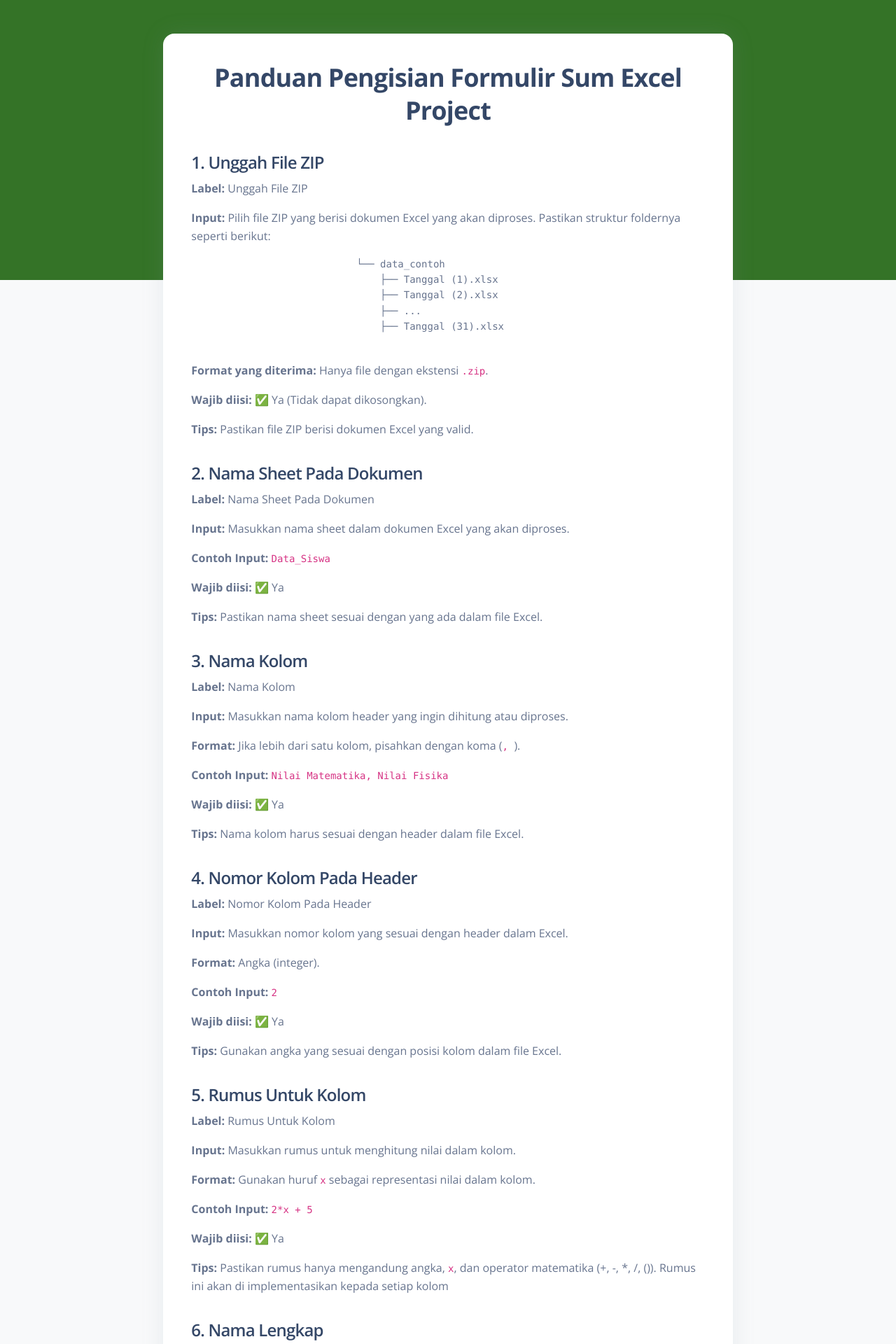
After one commit to ahmadzulfadli/sum_excel_project, a Flask app: page /panduan in a window 1280 px wide. The commit adds this page. Shown: the top 1920 px of the page at 70% size. Run offline with Flask 3, Linux system fonts and the light colour scheme; some libraries are stand-ins or nearby versions.

Commit message:
menambahkan halaman panduan

```diff
--- a/main.py
+++ b/main.py
@@ -74,7 +74,7 @@ def upload_file():
 
         # Proses file
         column_list = [col.strip() for col in column_name.split(',')]
-        process = DataProcessor(transaction_id, sheet_name, column_list, header_number)
+        process = DataProcessor(transaction_id, sheet_name, column_list, header_number, columns_formula)
         process.run()
 
         # Flash message untuk konfirmasi
@@ -84,6 +84,9 @@ def upload_file():
         flash('File harus berformat ZIP.')
         return redirect(url_for('index'))
 
+@app.route('/panduan')
+def panduan():
+    return render_template('panduan.html')
 
 @app.route('/success')
 def success():
--- a/templates/base.html
+++ b/templates/base.html
@@ -24,7 +24,7 @@
             sizes="76x76"
             href="{{ url_for('static', filename= 'img/restec500.png') }}"/>
     <link rel="icon" type="image/png" href="{{ url_for('static', filename= 'img/restec500.png') }}"/>
-    <title>IoT-Restec</title>
+    <title>Sum Excel Project</title>
     <!--     Fonts and icons     -->
     <link
             href="https://fonts.googleapis.com/css?family=Open+Sans:300,400,600,700"
--- /dev/null
+++ b/templates/panduan.html
@@ -0,0 +1,122 @@
+{% extends 'base.html' %}
+{% block konten %}
+    <div class="container-fluid py-4">
+        <div class="row mt-4">
+            <div class="col-lg-8 mb-lg-0 mb-4 mx-auto">
+                <div class="card z-index-2 h-100">
+                    <div class="card-body p-3">
+                        <!-- Menampilkan Flash Messages -->
+                        {% with messages = get_flashed_messages() %}
+                            {% if messages %}
+                                <div class="alert alert-info">
+                                    <ul>
+                                        {% for message in messages %}
+                                            <li>{{ message }}</li>
+                                        {% endfor %}
+                                    </ul>
+                                </div>
+                            {% endif %}
+                        {% endwith %}
+
+                        <div class="container mt-4">
+                            <center>
+                                <h2>Panduan Pengisian Formulir Sum Excel Project</h2>
+                            </center>
+                            <hr>
+
+                            <h4>1. Unggah File ZIP</h4>
+                            <p><strong>Label:</strong> Unggah File ZIP</p>
+                            <p><strong>Input:</strong> Pilih file ZIP yang berisi dokumen Excel yang akan diproses. Pastikan struktur foldernya seperti berikut:</p>
+                            <pre>
+                            └── data_contoh
+                                ├── Tanggal (1).xlsx
+                                ├── Tanggal (2).xlsx
+                                ├── ...
+                                ├── Tanggal (31).xlsx
+                            </pre>
+                            <p><strong>Format yang diterima:</strong> Hanya file dengan ekstensi <code>.zip</code>.</p>
+                            <p><strong>Wajib diisi:</strong> ✅ Ya (Tidak dapat dikosongkan).</p>
+                            <p><strong>Tips:</strong> Pastikan file ZIP berisi dokumen Excel yang valid.</p>
+                            <hr>
+
+                            <h4>2. Nama Sheet Pada Dokumen</h4>
+                            <p><strong>Label:</strong> Nama Sheet Pada Dokumen</p>
+                            <p><strong>Input:</strong> Masukkan nama sheet dalam dokumen Excel yang akan diproses.</p>
+                            <p><strong>Contoh Input:</strong> <code>Data_Siswa</code></p>
+                            <p><strong>Wajib diisi:</strong> ✅ Ya</p>
+                            <p><strong>Tips:</strong> Pastikan nama sheet sesuai dengan yang ada dalam file Excel.</p>
+                            <hr>
+
+                            <h4>3. Nama Kolom</h4>
+                            <p><strong>Label:</strong> Nama Kolom</p>
+                            <p><strong>Input:</strong> Masukkan nama kolom header yang ingin dihitung atau diproses.</p>
+                            <p><strong>Format:</strong> Jika lebih dari satu kolom, pisahkan dengan koma
+                                (<code>, </code>).</p>
+                            <p><strong>Contoh Input:</strong> <code>Nilai Matematika, Nilai Fisika</code></p>
+                            <p><strong>Wajib diisi:</strong> ✅ Ya</p>
+                            <p><strong>Tips:</strong> Nama kolom harus sesuai dengan header dalam file Excel.</p>
+                            <hr>
+
+                            <h4>4. Nomor Kolom Pada Header</h4>
+                            <p><strong>Label:</strong> Nomor Kolom Pada Header</p>
+                            <p><strong>Input:</strong> Masukkan nomor kolom yang sesuai dengan header dalam Excel.</p>
+                            <p><strong>Format:</strong> Angka (integer).</p>
+                            <p><strong>Contoh Input:</strong> <code>2</code></p>
+                            <p><strong>Wajib diisi:</strong> ✅ Ya</p>
+                            <p><strong>Tips:</strong> Gunakan angka yang sesuai dengan posisi kolom dalam file Excel.
+                            </p>
+                            <hr>
+
+                            <h4>5. Rumus Untuk Kolom</h4>
+                            <p><strong>Label:</strong> Rumus Untuk Kolom</p>
+                            <p><strong>Input:</strong> Masukkan rumus untuk menghitung nilai dalam kolom.</p>
+                            <p><strong>Format:</strong> Gunakan huruf <code>x</code> sebagai representasi nilai dalam
+                                kolom.</p>
+                            <p><strong>Contoh Input:</strong> <code>2*x + 5</code></p>
+                            <p><strong>Wajib diisi:</strong> ✅ Ya</p>
+                            <p><strong>Tips:</strong> Pastikan rumus hanya mengandung angka, <code>x</code>, dan
+                                operator matematika (+, -, *, /, ()). Rumus ini akan di implementasikan kepada setiap kolom</p>
+                            <hr>
+
+                            <h4>6. Nama Lengkap</h4>
+                            <p><strong>Label:</strong> Nama Lengkap</p>
+                            <p><strong>Input:</strong> Masukkan nama lengkap Anda.</p>
+                            <p><strong>Contoh Input:</strong> <code>John Doe</code></p>
+                            <p><strong>Wajib diisi:</strong> ✅ Ya</p>
+                            <hr>
+
+                            <h4>7. Alamat</h4>
+                            <p><strong>Label:</strong> Alamat</p>
+                            <p><strong>Input:</strong> Masukkan alamat lengkap Anda.</p>
+                            <p><strong>Contoh Input:</strong> <code>Jl. Merdeka No. 10, Jakarta</code></p>
+                            <p><strong>Wajib diisi:</strong> ✅ Ya</p>
+                            <hr>
+
+                            <h4>8. Email</h4>
+                            <p><strong>Label:</strong> Email</p>
+                            <p><strong>Input:</strong> Masukkan alamat email yang valid.</p>
+                            <p><strong>Format:</strong> Harus dalam format email yang benar
+                                (<code>example@email.com</code>).</p>
+                            <p><strong>Contoh Input:</strong> <code>johndoe@example.com</code></p>
+                            <p><strong>Wajib diisi:</strong> ✅ Ya</p>
+                            <hr>
+
+                            <h4>9. Submit Form</h4>
+                            <p><strong>Tombol:</strong>
+                                <button class="btn btn-primary m-lg-3">Process</button>
+                            </p>
+                            <p><strong>Fungsi:</strong> Mengirimkan data ke server untuk diproses.</p>
+
+                            <a
+                                type="button"
+                                class="btn btn-secondary mt-5"
+                                href="{{ url_for('index') }}">
+                                Kembali
+                            </a>
+                        </div>
+                    </div>
+                </div>
+            </div>
+        </div>
+    </div>
+{% endblock %}
```
Also changed, not shown: templates/index.html (+33 -11 lines).
